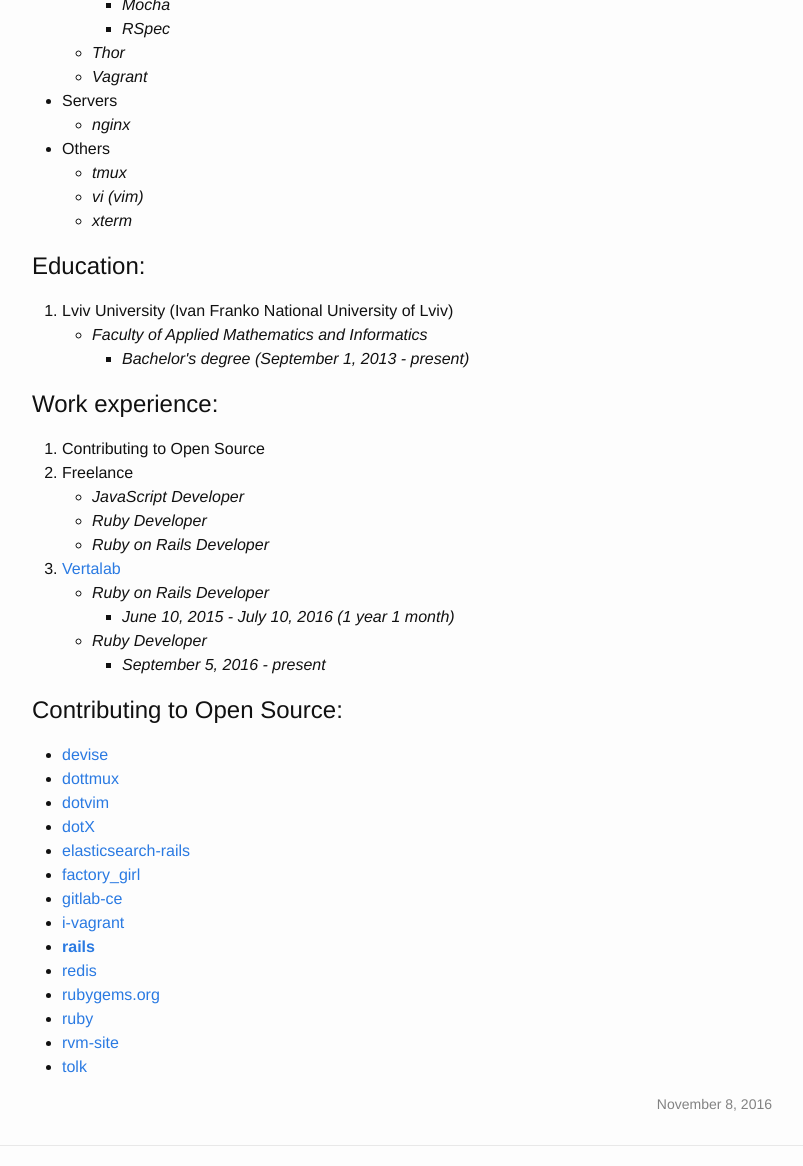
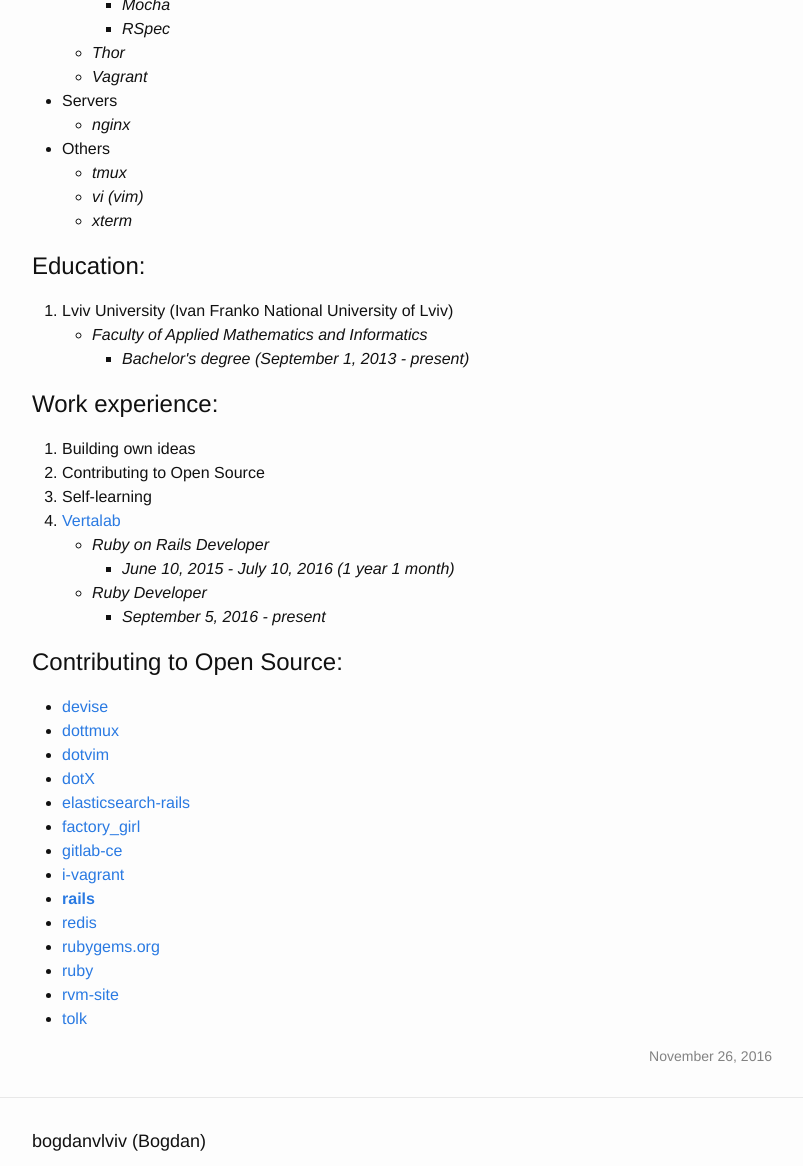
Before and after one commit to crowdpro3/bogdanvlviv.github.io, a Jekyll site: the page built from resume.html, in a window 1280 px wide and 1400 px high, scrolled down 1527 px, cut to the strip 0-1166 px from the top of the window. Shown: the whole strip, without its empty margins (238-1041 px from the left). Built offline with Jekyll 4.4.1, drawn with Linux system fonts in a browser that asks for light colours; comment, search, counter and statistics services are not loaded.

Commit message:
Update resume

```diff
--- a/resume.html
+++ b/resume.html
@@ -128,21 +128,13 @@
   <h2 class="title">Work experience:</h2>
   <ol class="work-experience-details">
     <li>
+      Building own ideas
+    </li>
+    <li>
       Contributing to Open Source
     </li>
     <li>
-      Freelance
-      <ul>
-        <li>
-          JavaScript Developer
-        </li>
-        <li>
-          Ruby Developer
-        </li>
-        <li>
-          Ruby on Rails Developer
-        </li>
-      </ul>
+      Self-learning
     </li>
     <li>
       <a href="https://vertalab.com" target="_blank">Vertalab</a>
@@ -181,5 +173,5 @@
     <li><a href="https://github.com/tolk/tolk/commits/master?author=bogdanvlviv" target="_blank">tolk</a></li>
   </ul>
 
-  <span class="resume-meta" title="Updated at">November 8, 2016</span>
+  <span class="resume-meta" title="Updated at">November 26, 2016</span>
 </div>
```
